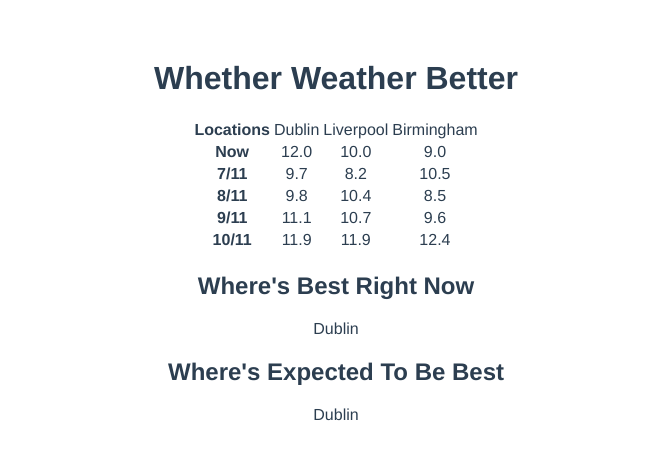
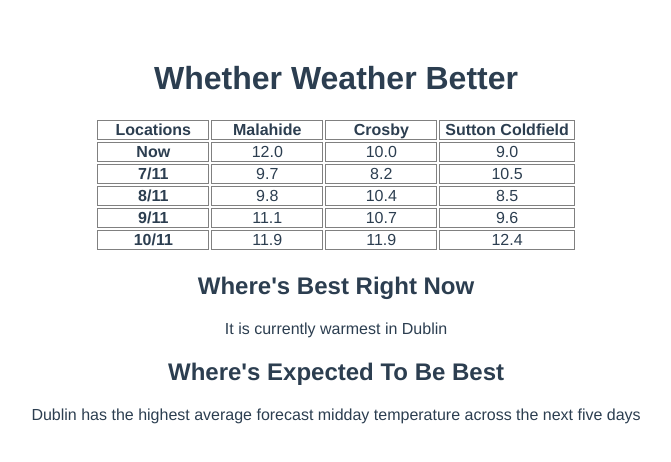
Before and after one commit to andygnewman/whether-weather-better, a Vue app: page / in a window 1280 px wide. Shown: the top 462 px of the page, without its empty margins (304-975 px from the left). Built offline with nearby package versions, Linux system fonts and the light colour scheme; no server answers.

Commit message:
update locations to more specific

```diff
--- a/src/App.vue
+++ b/src/App.vue
@@ -101,4 +101,12 @@
 table {
   margin: 0 auto;
 }
+td, th {
+  border: 1px, solid, grey;
+  min-width: 100px;
+  padding: 0 5px;
+}
+.location {
+  font-weight: bold;
+}
 </style>
--- a/src/components/BestForecast.vue
+++ b/src/components/BestForecast.vue
@@ -1,7 +1,7 @@
 <template>
   <div>
     <h2>Where's Expected To Be Best</h2>
-    <p>{{bestForecastLocation}}</p>
+    <p>{{bestForecastLocation}} has the highest average forecast midday temperature across the next five days</p>
   </div>
 </template>
 
--- a/src/components/BestNow.vue
+++ b/src/components/BestNow.vue
@@ -1,7 +1,7 @@
 <template>
   <div>
     <h2>Where's Best Right Now</h2>
-    <p>{{bestNowLocation}}</p>
+    <p>It is currently warmest in {{bestNowLocation}}</p>
   </div>
 </template>
 
--- a/src/components/Locations.vue
+++ b/src/components/Locations.vue
@@ -1,7 +1,8 @@
 <template>
   <tr>
     <th>Locations</th>
-    <td v-for="observation in observations">
+    <td class="location"
+      v-for="observation in observations">
       {{observation.location}}
     </td>
   </tr>
--- a/test/mocks/api-data-mock.json
+++ b/test/mocks/api-data-mock.json
@@ -8,7 +8,7 @@
     ],
     "observations": [
       {
-        "location": "Dublin",
+        "location": "Malahide",
         "current": {
           "temp": 12
         },
@@ -20,7 +20,7 @@
         ]
       },
       {
-        "location": "Liverpool",
+        "location": "Crosby",
         "current": {
           "temp": 10
         },
@@ -32,7 +32,7 @@
         ]
       },
       {
-        "location": "Birmingham",
+        "location": "Sutton Coldfield",
         "current": {
           "temp": 9.01
         },
```
Also changed, not shown: 1 other file (tests, documents, lock files or other folders).
